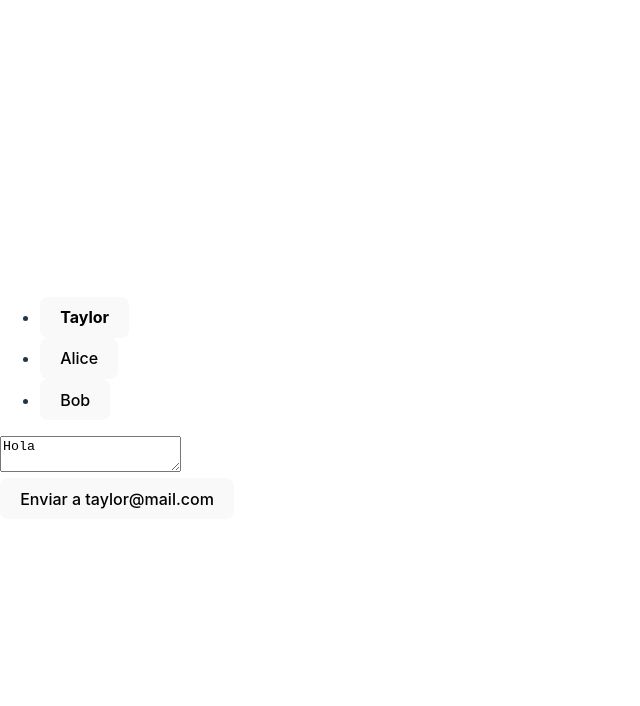
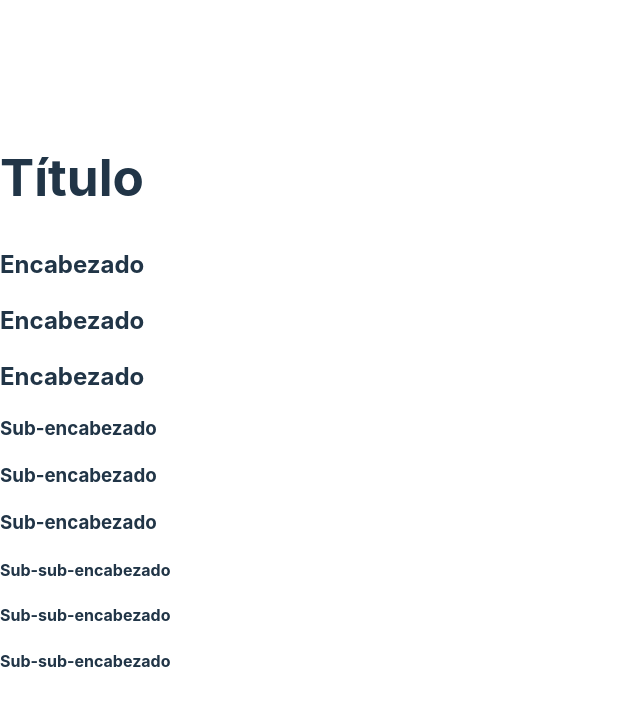
Before and after one commit to danyhoshi/stateTest, a React (Vite) app: page / in a window 1280 px wide. Shown: the top 706 px of the page, without its empty margins (0-640 px from the left). Built offline with nearby package versions, Linux system fonts and the light colour scheme.

Commit message:
Use useContext

```diff
--- a/src/App.jsx
+++ b/src/App.jsx
@@ -1,31 +1,25 @@
-import { useReducer } from "react";
-import Chat from "./Chat";
-import ContactList from "./ContactList";
-import { initialState, messengerReducer } from "./messengerReducer";
+import Heading from "./Heading";
+import Section from "./Section";
 
-export default function Messenger() {
-  const [state, dispatch] = useReducer(messengerReducer, initialState);
-  const message = state.message;
-  const contact = contacts.find((c) => c.id === state.selectedId);
+export default function Page() {
   return (
-    <div>
-      <ContactList
-        contacts={contacts}
-        selectedId={state.selectedId}
-        dispatch={dispatch}
-      />
-      <Chat
-        key={contact.id}
-        message={message}
-        contact={contact}
-        dispatch={dispatch}
-      />
-    </div>
+    <Section>
+      <Heading>Título</Heading>
+      <Section>
+        <Heading>Encabezado</Heading>
+        <Heading>Encabezado</Heading>
+        <Heading>Encabezado</Heading>
+        <Section>
+          <Heading>Sub-encabezado</Heading>
+          <Heading>Sub-encabezado</Heading>
+          <Heading>Sub-encabezado</Heading>
+          <Section>
+            <Heading>Sub-sub-encabezado</Heading>
+            <Heading>Sub-sub-encabezado</Heading>
+            <Heading>Sub-sub-encabezado</Heading>
+          </Section>
+        </Section>
+      </Section>
+    </Section>
   );
 }
-
-const contacts = [
-  { id: 0, name: "Taylor", email: "taylor@mail.com" },
-  { id: 1, name: "Alice", email: "alice@mail.com" },
-  { id: 2, name: "Bob", email: "bob@mail.com" },
-];
--- /dev/null
+++ b/src/Heading.jsx
@@ -0,0 +1,24 @@
+import { useContext } from "react";
+import { LevelContext } from "./LevelContext";
+
+export default function Heading({ children }) {
+  const level = useContext(LevelContext);
+  switch (level) {
+    case 0:
+      throw Error("Heading must be inside a Section!");
+    case 1:
+      return <h1>{children}</h1>;
+    case 2:
+      return <h2>{children}</h2>;
+    case 3:
+      return <h3>{children}</h3>;
+    case 4:
+      return <h4>{children}</h4>;
+    case 5:
+      return <h5>{children}</h5>;
+    case 6:
+      return <h6>{children}</h6>;
+    default:
+      throw Error("Unknown level: " + level);
+  }
+}
--- /dev/null
+++ b/src/LevelContext.jsx
@@ -0,0 +1,3 @@
+import { createContext } from "react";
+
+export const LevelContext = createContext(0);
--- /dev/null
+++ b/src/Section.jsx
@@ -0,0 +1,13 @@
+import { useContext } from "react";
+import { LevelContext } from "./LevelContext";
+
+export default function Section({ children }) {
+  const level = useContext(LevelContext);
+  return (
+    <section className="section">
+      <LevelContext.Provider value={level + 1}>
+        {children}
+      </LevelContext.Provider>
+    </section>
+  );
+}
```
